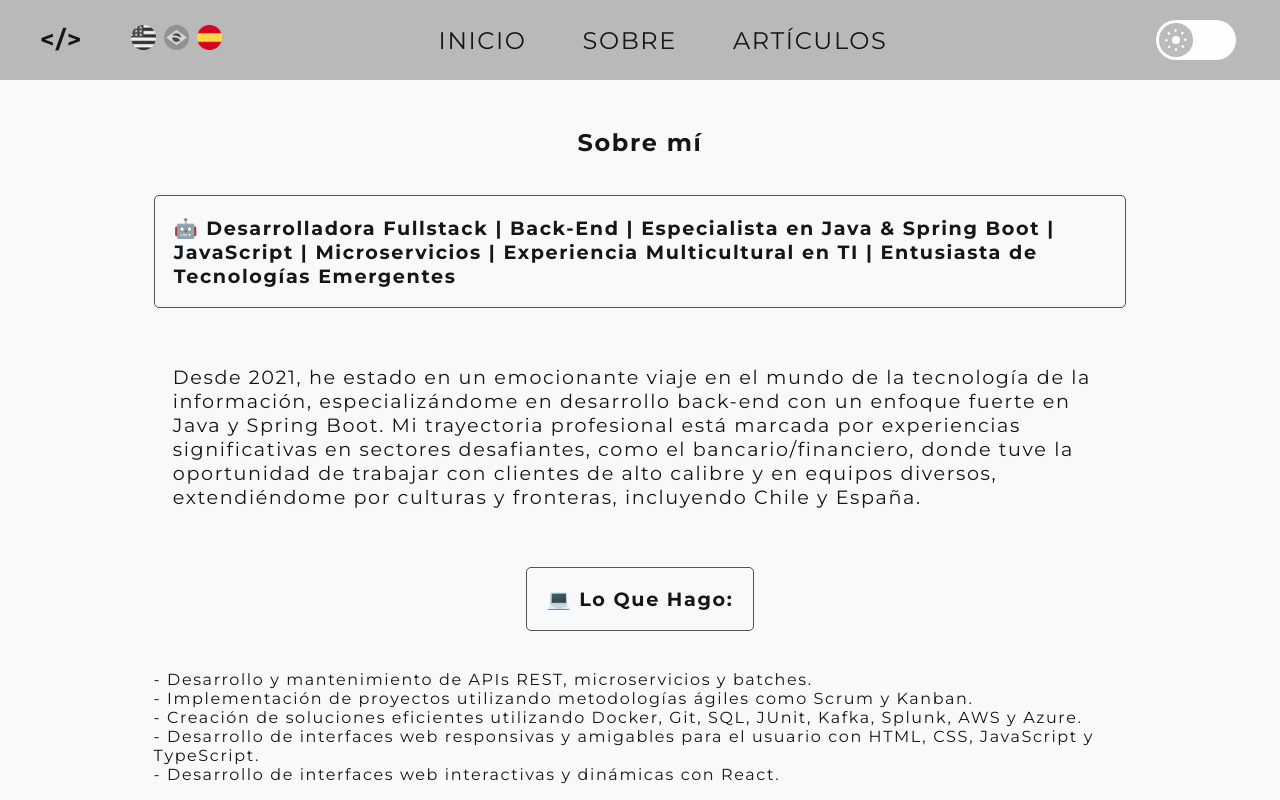
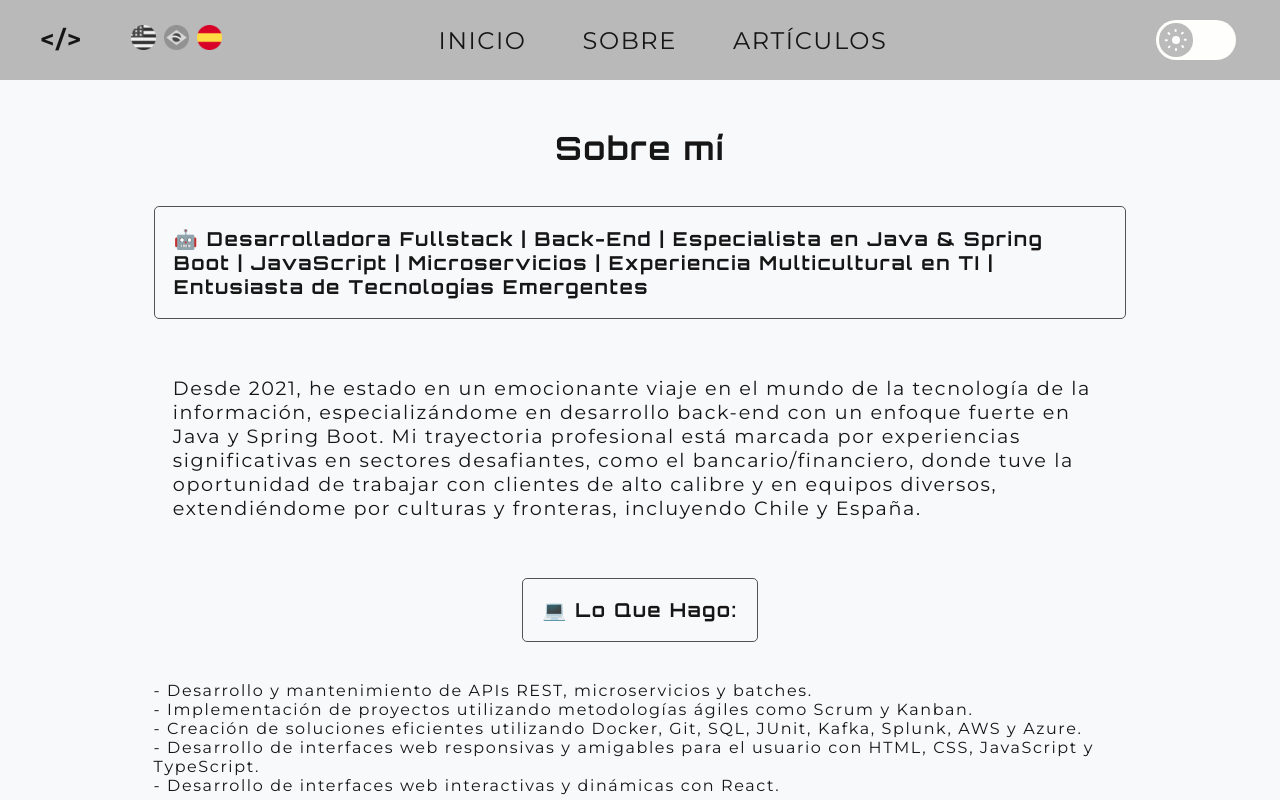
Before and after one commit to yohanaff/yohanaf-dev, a Next.js app: page /es/about in a window 1280 px wide. Shown: the top 800 px of the page. Built offline with nearby package versions, Linux system fonts and the light colour scheme.

Commit message:
fix: styles about page

```diff
--- a/app/[lang]/about/about.module.css
+++ b/app/[lang]/about/about.module.css
@@ -7,10 +7,15 @@
     max-width: 80%;
 }
 
+.aboutContainer h1 {
+    font-family: 'Orbitron', sans-serif;
+    font-size: 2em;
+}
+
 .aboutContainer h3 {
     margin-top: 2em;
     margin-bottom: 2em;
-    font-family: 'Montserrat', sans-serif;
+    font-family: 'Orbitron', sans-serif;
     font-size: 1.2em;
     border: 1px solid #535353;
     border-radius: 5px;
@@ -19,7 +24,7 @@
 
 .aboutContainer h2 {
     margin-top: 2em;
-    font-family: 'Montserrat', sans-serif;
+    font-family: 'Orbitron', sans-serif;
     font-size: 1.2em;
     border: 1px solid #535353;
     border-radius: 5px;
```
